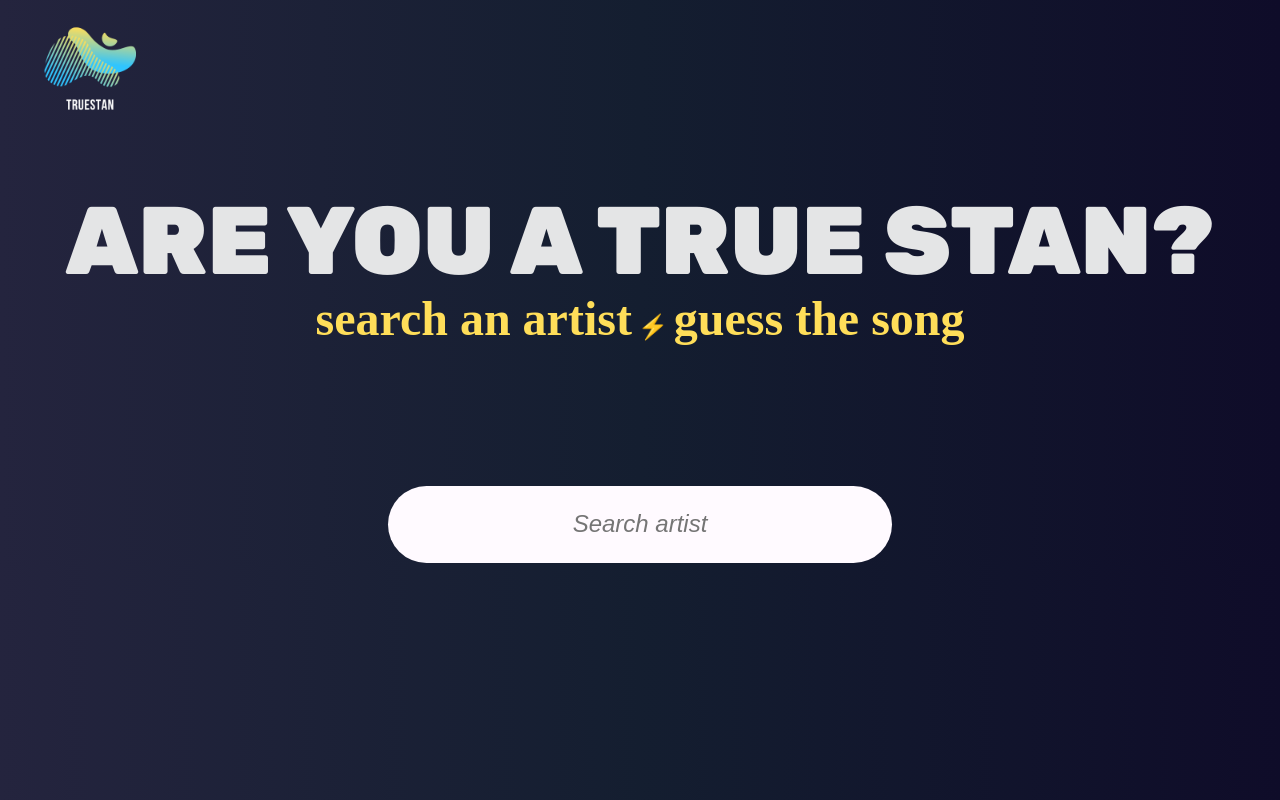
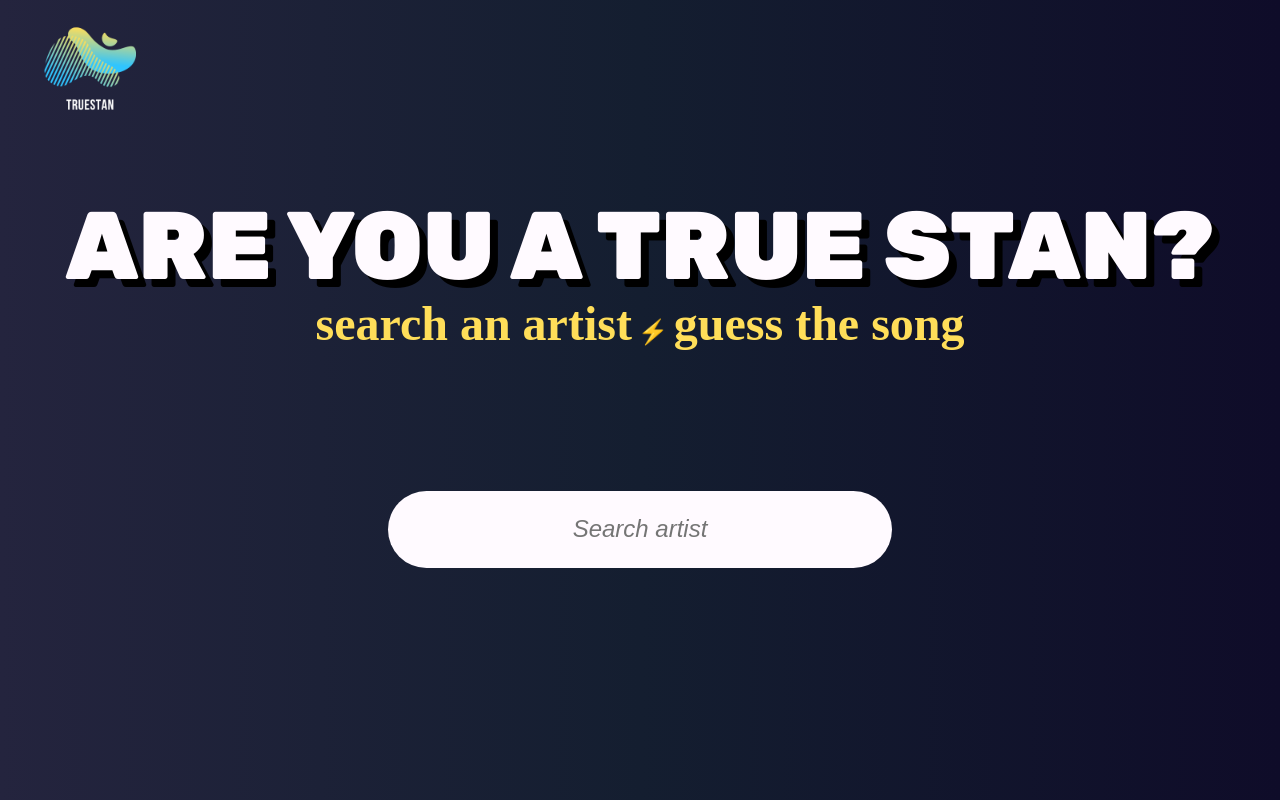
Before and after one commit to DominickDeJesus/TrueStan, a React (Create React App) app in the folder client/: page / in a window 1280 px wide. Built offline with nearby package versions, Linux system fonts and the light colour scheme; a web font is replaced by a local one.

Commit message:
newer css

```diff
--- a/client/src/App.css
+++ b/client/src/App.css
@@ -3,12 +3,10 @@
 
 html {
   align-items: center;
-  background-color: #141E30;
-  background: linear-gradient(to right, #24243e, #141E30, #0f0c29);
-  color: #FFFAFF;
-
+  background-color: #141e30;
+  background: linear-gradient(to right, #24243e, #141e30, #0f0c29);
+  color: #fffaff;
 }
-
 
 .container form input {
   justify-content: center;
@@ -18,7 +16,7 @@
   text-align: center;
   font-size: x-large;
   color: #080808;
-  background-color: #FFFAFF;
+  background-color: #fffaff;
   border-style: none;
   font-style: italic;
   margin-top: 100px;
@@ -30,26 +28,68 @@
 }
 h1 {
   text-transform: Uppercase;
-  margin-bottom: .5em;
+  margin-bottom: 0.5em;
   font-family: 'Rubik', sans-serif;
   font-size: 6rem;
-  text-shadow: black;
-  color: #E4E5E6;
+  text-shadow: 8px 8px black;
+  padding-top: 5px;
 }
-
 
 h2 {
   margin-top: -1.15em;
   font-family: 'Pirata One', cursive;
   font-size: 3rem;
-  color: #FFDE59;
-  text-align: center;}
+  color: #ffde59;
+  text-align: center;
+}
 
 h2 spam {
-    font-size: .5em;
+  font-size: 0.5em;
 }
 
+button {
+  background-image: radial-gradient(#282828, black);
+  width: 350px;
+  height: 350px;
+  margin-top: 20;
+  border: none;
+  animation: turntable 30s infinite;
+  animation-timing-function: linear;
+}
 
+@keyframes turntable {
+  100% {
+    transform: rotate(5400deg);
+  }
+}
 
+.playHeader {
+  margin-bottom: 200px;
+}
 
-/* END  */
+.overlay {
+  -webkit-animation: cssAnimation 5s forwards;
+  animation: cssAnimation 5s forwards;
+}
+@keyframes cssAnimation {
+  0% {
+    opacity: 1;
+  }
+  90% {
+    opacity: 1;
+  }
+  100% {
+    opacity: 0;
+  }
+}
+@-webkit-keyframes cssAnimation {
+  0% {
+    opacity: 1;
+  }
+  90% {
+    opacity: 1;
+  }
+  100% {
+    opacity: 0;
+  }
+}
--- a/client/src/components/LandingPage.jsx
+++ b/client/src/components/LandingPage.jsx
@@ -23,7 +23,7 @@ const LandingPage = ({ search, setSearch, getArtist, setArtistObj }) => {
 
   return (
     <container>
-      <h1 data-text="ARE YOU A TRUE STAN">ARE YOU A TRUE STAN?</h1>
+      <h1>ARE YOU A TRUE STAN?</h1>
       <h2>
         search an artist<spam> ⚡ </spam>guess the song
       </h2>
--- a/client/src/components/Music.jsx
+++ b/client/src/components/Music.jsx
@@ -11,9 +11,11 @@ const Music = ({ songUrl, imgUrl, onClicker }) => {
 
   return (
     <a>
-      <button style={{ borderRadius: '50%' }}>
+      <button
+        style={{ borderRadius: '50%', width: '300px', background: 'black' }}
+      >
         <img
-          style={{ borderRadius: '50%' }}
+          style={{ borderRadius: '50%', width: '500' }}
           src={imgUrl}
           alt="Pell"
           onClick={onClicker}
--- a/client/src/components/PlayPage.jsx
+++ b/client/src/components/PlayPage.jsx
@@ -156,13 +156,17 @@ const PlayPage = ({ artistObj, currentTrack, setCurrentTrack }) => {
   };
 
   return (
-    <div>
-      <div>PlayPage</div>
+    <div className="playHeader">
       <h1>Round {round}</h1>
-      <div>{currentTrack.trackName}</div>
+
+      <div>
+        <h2>Can you complete the catalogue?</h2>
+      </div>
+
+      {/* <div>{currentTrack.trackName}</div> */}
 
       <a>
-        <button style={{ borderRadius: '50%' }}>
+        <button className="button" style={{ borderRadius: '50%' }}>
           <img
             style={{ borderRadius: '50%' }}
             src={currentTrack.artworkUrl100}
```
Lines whose indentation alone changed are shown as unchanged.
